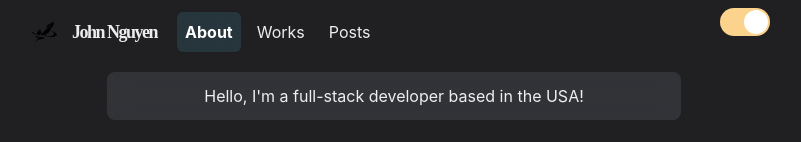
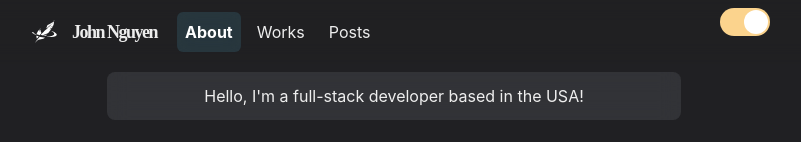
Before and after one commit to johnhnguyen97/portfolio, a Next.js app: page / in a window 1280 px wide. Shown: the top 142 px of the page, without its empty margins (246-1047 px from the left). Built offline with nearby package versions, Linux system fonts and the light colour scheme.

Commit message:
Add dark mode support for logo component; apply filter based on color mode

```diff
--- a/components/logo.js
+++ b/components/logo.js
@@ -18,6 +18,10 @@ height: 32px;
 line-height: 32px;
 margin: 8px 0;
 
+img {
+    filter: ${props => props.isDark ? 'invert(1)' : 'none'};
+}
+
 &:hover img {
     animation: ${spin} 2s linear infinite;
 }
@@ -25,11 +29,12 @@ margin: 8px 0;
 
 const Logo = () => {
     const logoImg = '/images/contents/logo4.svg'
+    const isDark = useColorModeValue(false, true)
 
     return (
         <Link href="/" legacyBehavior>
             <a>
-                <LogoBox>
+                <LogoBox isDark={isDark}>
                 <Image src={logoImg} width={30} height={30} alt="logo" />
                 <Text
                     color={useColorModeValue('gray.800', 'whiteAlpha.900')}
```
